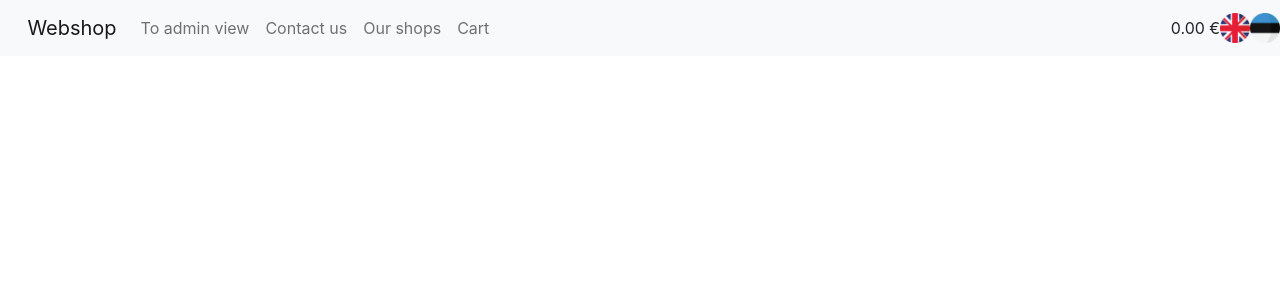
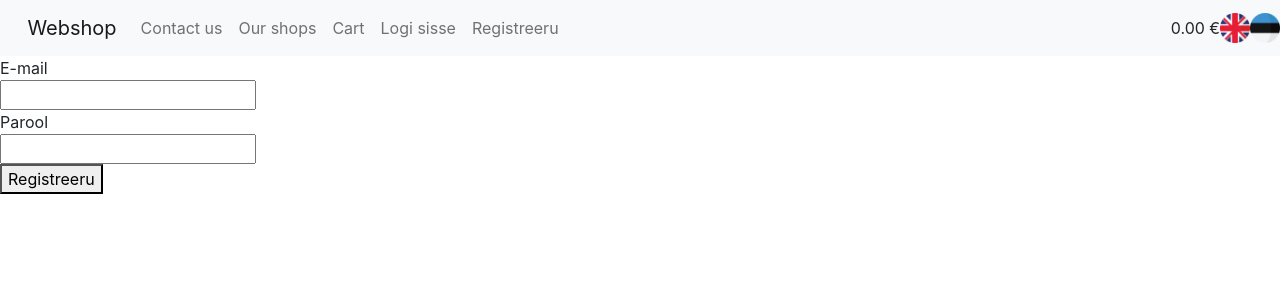
Before and after one commit to vahermihkel/React-11-22, a React (Create React App) app in the folder webshop/: page /signup in a window 1280 px wide. Shown: the top 300 px of the page. Built offline with nearby package versions, Linux system fonts and the light colour scheme.

Commit message:
useContext, sisselogimine, urlide blokeerimised

```diff
--- a/webshop/src/App.js
+++ b/webshop/src/App.js
@@ -1,4 +1,4 @@
-import { Route, Routes } from 'react-router-dom';
+import { Navigate, Route, Routes } from 'react-router-dom';
 import './App.css';
 import Cart from "./pages/Cart";
 // import {ContactUs} from "./pages/ContactUs";
@@ -13,8 +13,13 @@
 import MaintainShops from "./pages/admin/MaintainShops";
 import MaintainProducts from "./pages/admin/MaintainProducts";
 import NavigationBar from './components/NavigationBar';
+import Login from './pages/Login';
+import Signup from './pages/Signup';
+import { useContext } from 'react';
+import AuthContext from './store/AuthContext';
 
 function App() {
+  const authCtx = useContext(AuthContext);
 
   return (
     <div className="App">
@@ -26,12 +31,27 @@
         <Route path="contact" element={ <ContactUs /> } />
         <Route path="shops" element={ <Shops /> } />
         <Route path="product" element={ <SingleProduct /> } />
+        {authCtx.loggedIn === false && <>
+          <Route path="login" element={ <Login /> } />
+          <Route path="signup" element={ <Signup /> } />
+        </>}
+
+        {authCtx.loggedIn === true && <>
+          <Route path="login" element={ <Navigate to="/admin"/> } />
+          <Route path="signup" element={ <Navigate to="/admin"/> } />
+        </>}
+
+        {authCtx.loggedIn === true && <>
           <Route path="admin" element={ <AdminHome /> } />
           <Route path="admin/add-product" element={ <AddProduct /> } />
           <Route path="admin/edit-product/:id" element={ <EditProduct /> } />
           <Route path="admin/maintain-products" element={ <MaintainProducts /> } />
           <Route path="admin/maintain-categories" element={ <MaintainCategories /> } />
           <Route path="admin/maintain-shops" element={ <MaintainShops /> } />
+        </>}
+        {authCtx.loggedIn === false && <>
+          <Route path="admin/*" element={ <Navigate to="/login"/> } />
+        </>}
       </Routes>
 
 
@@ -87,7 +107,7 @@
 // sisselogimine/registreerumine    Firebase kaudu
 
 // 23.jaanuar - 17    9.00-12.45
-// lahendan proovitöö ära
+// lahendan TWN proovitöö ära
 // võime teha e-maili saatmise maksmise asemel radio-button
 
 // 30.jaanuar - 18 ---> poolik päev, projekti kirjutamine
--- a/webshop/src/components/NavigationBar.jsx
+++ b/webshop/src/components/NavigationBar.jsx
@@ -1,18 +1,27 @@
-import { Link } from 'react-router-dom';
+import { Link, useNavigate } from 'react-router-dom';
 import Container from 'react-bootstrap/Container';
 import Nav from 'react-bootstrap/Nav';
 import Navbar from 'react-bootstrap/Navbar';
 import { useTranslation } from 'react-i18next';
 import { useContext } from 'react';
 import CartSumContext from "../store/CartSumContext";
+import AuthContext from "../store/AuthContext";
 
 function NavigationBar() {
   const { t, i18n } = useTranslation();
   const cartSumCtx = useContext(CartSumContext);
+  const authCtx = useContext(AuthContext);
+  const navigate = useNavigate();
 
   const changeLang = (newLang) => {
     i18n.changeLanguage(newLang);
     localStorage.setItem("language", newLang);
+  }
+
+  const logout = () => {
+    authCtx.setLoggedIn(false);
+    sessionStorage.removeItem("token");
+    navigate("/");
   }
 
   return (
@@ -20,10 +29,13 @@
       <Container>
         <Navbar.Brand as={Link} to="/">Webshop</Navbar.Brand>
         <Nav className="me-auto">
-          <Nav.Link as={Link} to="/admin">{t('admin')}</Nav.Link>
+          {authCtx.loggedIn === true && <Nav.Link as={Link} to="/admin">{t('admin')}</Nav.Link>}
           <Nav.Link as={Link} to="/contact">{t('contact')}</Nav.Link>
           <Nav.Link as={Link} to="/shops">{t('shops')}</Nav.Link>
           <Nav.Link as={Link} to="/cart">{t('cart')}</Nav.Link>
+          {authCtx.loggedIn === false && <Nav.Link as={Link} to="/login">Logi sisse</Nav.Link>}
+          {authCtx.loggedIn === false && <Nav.Link as={Link} to="/signup">Registreeru</Nav.Link>}
+          {authCtx.loggedIn === true && <Nav.Link onClick={logout}>Logi välja</Nav.Link>}
         </Nav>
       </Container>
       <div>{cartSumCtx.cartSum} €</div>
--- a/webshop/src/index.js
+++ b/webshop/src/index.js
@@ -8,13 +8,16 @@
 import App from './App';
 import { BrowserRouter } from 'react-router-dom';
 import { CartSumContextProvider } from './store/CartSumContext';
+import { AuthContextProvider } from './store/AuthContext';
 
 const root = ReactDOM.createRoot(document.getElementById('root'));
 root.render(
   <React.StrictMode>
     <BrowserRouter>
       <CartSumContextProvider>
-        <App />
+        <AuthContextProvider>
+          <App />
+        </AuthContextProvider>
       </CartSumContextProvider>
     </BrowserRouter>
   </React.StrictMode>
--- /dev/null
+++ b/webshop/src/pages/Login.jsx
@@ -0,0 +1,52 @@
+import { useContext, useRef, useState } from "react"
+import { useNavigate } from "react-router-dom";
+import AuthContext from "../store/AuthContext";
+
+function Login() {
+  const authCtx = useContext(AuthContext);
+  const emailRef = useRef();
+  const passwordRef = useRef();
+  const url = "https://identitytoolkit.googleapis.com/v1/accounts:signInWithPassword?key=AIzaSyD2dmJDSKf0f9iLTDAech8vzhTPwVqJJWk";
+  const navigate = useNavigate();
+  const [message, setMessage] = useState("");
+
+  const login = () => {
+    const userData = {
+      "email": emailRef.current.value,
+      "password": passwordRef.current.value,
+      "returnSecureToken": true
+    }
+
+    fetch(url, {
+      "method": "POST",
+      "body": JSON.stringify(userData),
+      "headers": {
+        "Content-Type": "application/json"
+      }
+    })
+      .then(res => res.json())
+      .then(json => {
+        if (json.error) {
+          setMessage(json.error.message);
+        } else {
+          authCtx.setLoggedIn(true);
+          navigate("/admin");
+          sessionStorage.setItem("token", json.idToken);
+        }
+
+      });
+  }
+
+  return (
+    <div>
+      <div>{message}</div>
+      <label>E-mail</label> <br />
+      <input ref={emailRef} type="text" /> <br />
+      <label>Parool</label> <br />
+      <input ref={passwordRef} type="password" /> <br />
+      <button onClick={login}>Logi sisse</button>
+    </div>
+  )
+}
+
+export default Login
--- /dev/null
+++ b/webshop/src/pages/Signup.jsx
@@ -0,0 +1,52 @@
+import { useContext, useRef, useState } from "react"
+import { useNavigate } from "react-router-dom";
+import AuthContext from "../store/AuthContext";
+
+function Signup() {
+  const authCtx = useContext(AuthContext);
+  const emailRef = useRef();
+  const passwordRef = useRef();
+  const url = "https://identitytoolkit.googleapis.com/v1/accounts:signUp?key=AIzaSyD2dmJDSKf0f9iLTDAech8vzhTPwVqJJWk";
+  const navigate = useNavigate();
+  const [message, setMessage] = useState("");
+
+  const signup = () => {
+    const newUser = {
+      "email": emailRef.current.value,
+      "password": passwordRef.current.value,
+      "returnSecureToken": true
+    }
+
+    fetch(url, {
+      "method": "POST",
+      "body": JSON.stringify(newUser),
+      "headers": {
+        "Content-Type": "application/json"
+      }
+    })
+      .then(res => res.json())
+      .then(json => {
+        if (json.error) {
+          setMessage(json.error.message);
+        } else {
+          authCtx.setLoggedIn(true);
+          navigate("/admin");
+          sessionStorage.setItem("token", json.idToken);
+        }
+
+      });
+  }
+
+  return (
+    <div>
+      <div>{message}</div>
+      <label>E-mail</label> <br />
+      <input ref={emailRef} type="text" /> <br />
+      <label>Parool</label> <br />
+      <input ref={passwordRef} type="password" /> <br />
+      <button onClick={signup}>Registreeru</button>
+    </div>
+  )
+}
+
+export default Signup
--- /dev/null
+++ b/webshop/src/store/AuthContext.jsx
@@ -0,0 +1,26 @@
+import { createContext, useState } from "react";
+
+const AuthContext = createContext(null);
+
+export const AuthContextProvider = (props) => {
+  const [isLoggedIn, setIsLoggedIn] = useState(checkIfTokenInSS());
+
+  function checkIfTokenInSS() {
+    if (sessionStorage.getItem("token") !== null) {
+      return true;
+    } else {
+      return false;
+    }
+  }
+
+  return (
+    <AuthContext.Provider value={{
+      loggedIn: isLoggedIn,
+      setLoggedIn: setIsLoggedIn
+    }}>
+      {props.children}
+    </AuthContext.Provider>
+  )
+}
+
+export default AuthContext;
```
Lines whose indentation alone changed are shown as unchanged.
